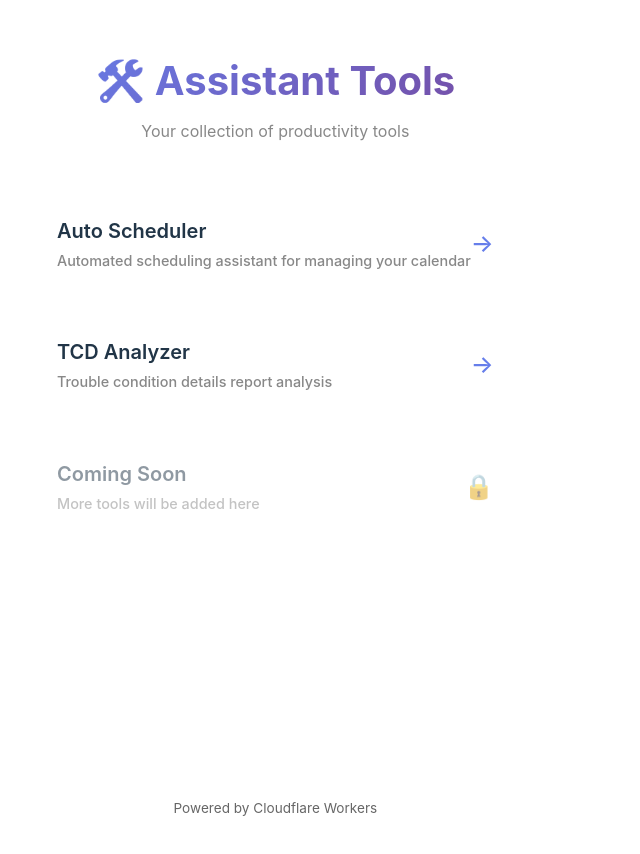
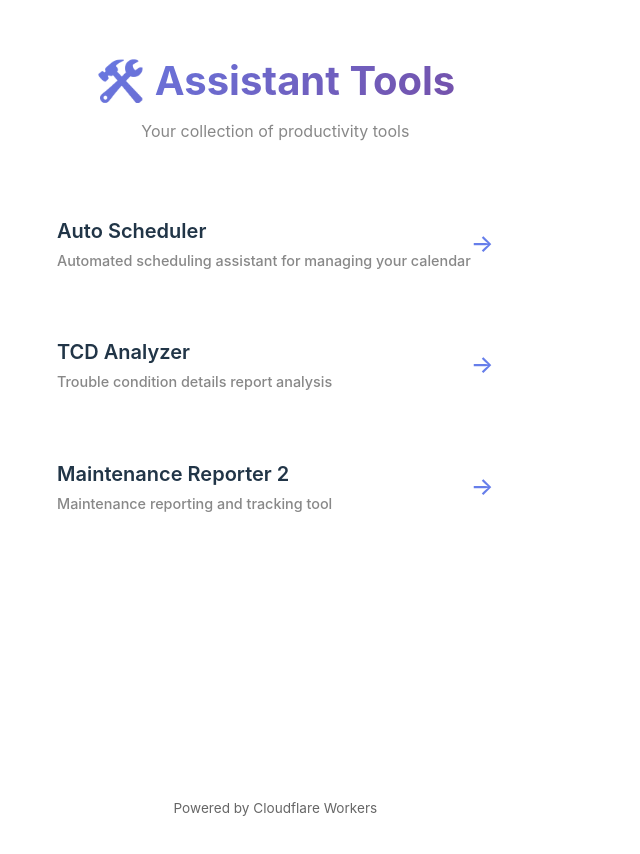
Before and after one commit to danielcepatterson/assistant-menu, a React (Vite) app: page / in a window 1280 px wide. Shown: the top 854 px of the page, without its empty margins (0-640 px from the left). Built offline with nearby package versions, Linux system fonts and the light colour scheme.

Commit message:
fix: update Maintenance Reporter tool details and availability

```diff
--- a/src/react-app/App.tsx
+++ b/src/react-app/App.tsx
@@ -23,10 +23,10 @@ const tools: Tool[] = [
 		available: true,
 	},
 	{
-		name: "Coming Soon",
-		description: "More tools will be added here",
-		url: "#",
-		available: false,
+		name: "Maintenance Reporter 2",
+		description: "Maintenance reporting and tracking tool",
+		url: "https://maintenance-reporter2.danielcepatterson.workers.dev",
+		available: true,
 	},
 ];
 
```
